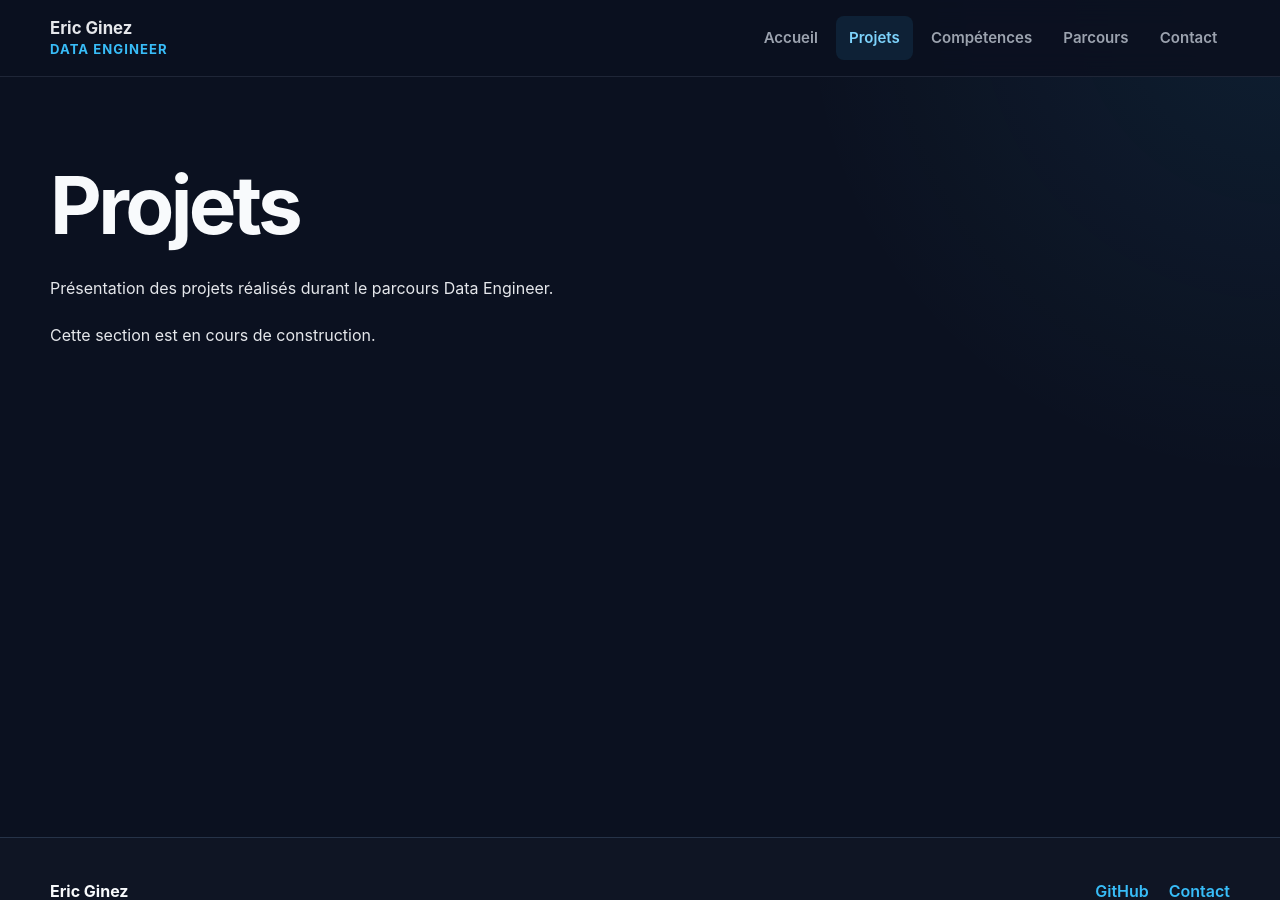
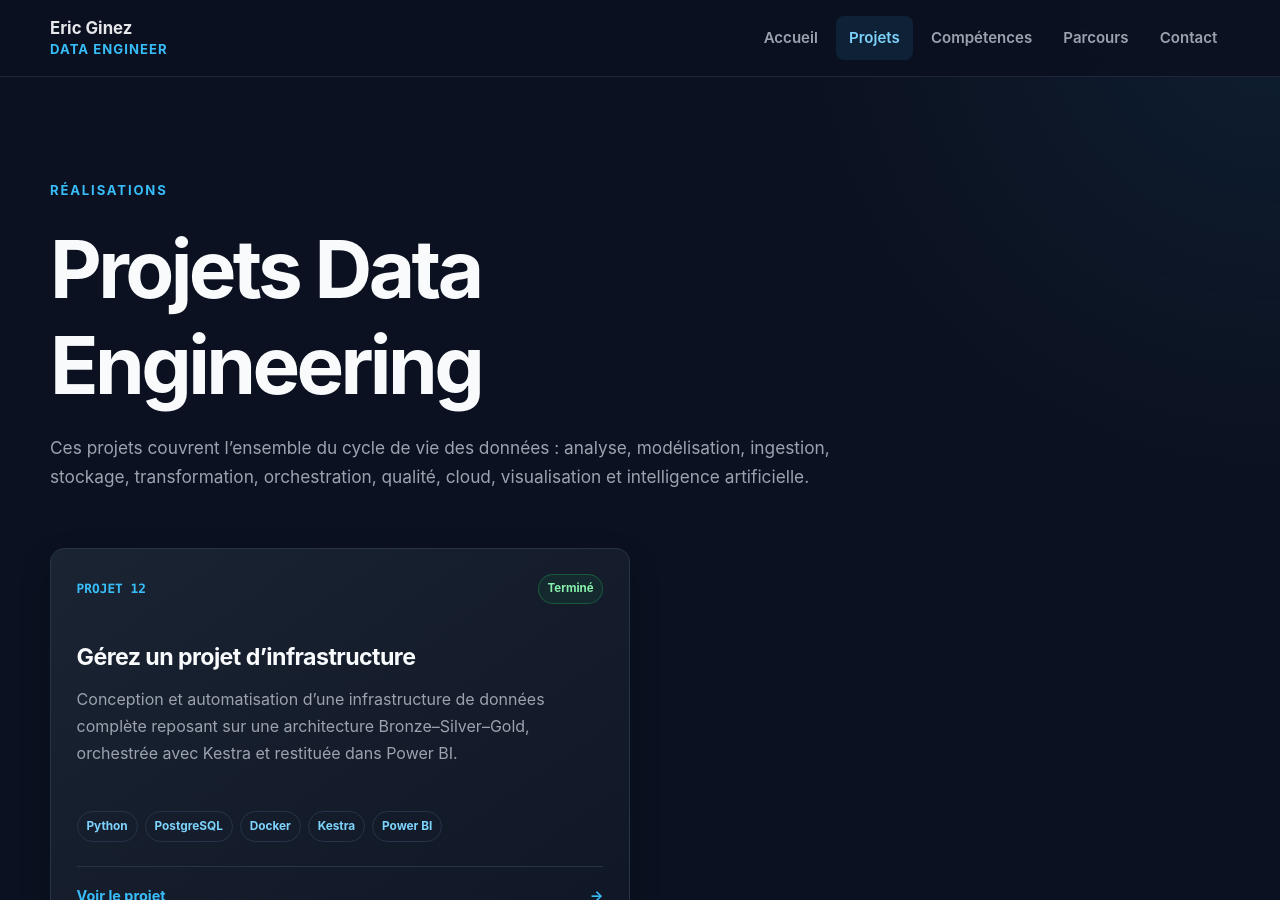
Before and after one commit to ericginez/ericginez.github.io, a Jekyll site: the page built from projets.md, in a window 1280 px wide and 900 px high. Built offline with Jekyll 4.4.1, drawn with Linux system fonts in a browser that asks for light colours.

Commit message:
feat: ajoute la collection et le modèle des projets

```diff
--- /dev/null
+++ b/_includes/project-card.html
@@ -0,0 +1,42 @@
+{% assign project = include.project %}
+
+<article class="project-card">
+  <a
+    class="project-card-link"
+    href="{{ project.url | relative_url }}"
+    aria-label="Consulter le projet {{ project.project_number }} : {{ project.title }}"
+  >
+    <div class="project-card-header">
+      <span class="project-number">
+        Projet {{ project.project_number }}
+      </span>
+
+      {% if project.status %}
+        <span class="project-status">
+          {{ project.status }}
+        </span>
+      {% endif %}
+    </div>
+
+    <div class="project-card-content">
+      <h2>{{ project.title }}</h2>
+
+      {% if project.summary %}
+        <p>{{ project.summary }}</p>
+      {% endif %}
+    </div>
+
+    {% if project.technologies %}
+      <ul class="project-technologies" aria-label="Technologies utilisées">
+        {% for technology in project.technologies limit: 5 %}
+          <li>{{ technology }}</li>
+        {% endfor %}
+      </ul>
+    {% endif %}
+
+    <span class="project-card-action">
+      Voir le projet
+      <span aria-hidden="true">→</span>
+    </span>
+  </a>
+</article>
--- /dev/null
+++ b/_projects/projet-12.md
@@ -0,0 +1,133 @@
+---
+title: "Gérez un projet d’infrastructure"
+subtitle: "Pipeline ELT automatisé pour le suivi d’activités sportives"
+project_number: 12
+order: 12
+status: "Terminé"
+
+summary: >-
+  Conception et automatisation d’une infrastructure de données
+  complète reposant sur une architecture Bronze–Silver–Gold,
+  orchestrée avec Kestra et restituée dans Power BI.
+
+domain:
+  - Data Engineering
+  - Orchestration
+  - Business Intelligence
+  - Qualité des données
+
+technologies:
+  - Python
+  - PostgreSQL
+  - Docker
+  - Kestra
+  - Power BI
+  - Pytest
+  - GitHub
+
+github_url: "https://github.com/ericginez/sports-benefits-data-pipeline"
+---
+
+## Contexte
+
+Une entreprise souhaite encourager la pratique sportive de ses employés
+et automatiser l’attribution d’avantages liés à leur activité physique.
+
+La solution doit intégrer les données des ressources humaines, simuler
+des activités sportives, calculer les distances domicile-travail, produire
+des notifications et fournir des indicateurs consolidés aux équipes métier.
+
+## Objectifs
+
+Le projet répond à plusieurs objectifs :
+
+- intégrer des sources de données hétérogènes ;
+- automatiser les traitements récurrents ;
+- assurer la qualité et la traçabilité des données ;
+- produire des tables directement exploitables par Power BI ;
+- superviser l’exécution des différents pipelines ;
+- gérer les traitements initiaux et incrémentaux.
+
+## Architecture
+
+L’infrastructure repose sur une architecture en trois couches :
+
+### Bronze
+
+La couche Bronze conserve les données chargées ou générées dans leur
+forme initiale :
+
+- données des employés ;
+- profils sportifs ;
+- activités sportives ;
+- messages de notification.
+
+### Silver
+
+La couche Silver contient les données nettoyées, validées et enrichies :
+
+- calcul des distances domicile-travail ;
+- contrôle des types d’activités ;
+- suivi des lots incrémentaux ;
+- statut de livraison des notifications.
+
+### Gold
+
+La couche Gold fournit les données métier destinées à la restitution :
+
+- éligibilité des employés ;
+- jours de bien-être attribués ;
+- montant des primes sportives ;
+- agrégats mensuels ;
+- indicateurs par sport et unité métier.
+
+## Pipeline automatisé
+
+Deux workflows Kestra ont été mis en place.
+
+Le premier initialise l’environnement en chargeant les données RH,
+en calculant les distances, en générant l’historique sportif et en
+construisant les tables Gold.
+
+Le second traite les nouveaux lots incrémentaux, prépare les messages,
+envoie les notifications en attente et actualise les indicateurs métier.
+
+## Qualité des données
+
+La solution comprend une suite de tests automatisés couvrant notamment :
+
+- la validité des données RH ;
+- la cohérence des modes de transport ;
+- les distances domicile-travail ;
+- les activités initiales et incrémentales ;
+- la préparation et la livraison des messages ;
+- la réconciliation des couches Silver et Gold.
+
+Au total, **59 tests automatisés** valident le pipeline complet.
+
+## Résultats
+
+La version finale traite notamment :
+
+- **161 employés** ;
+- **3 847 activités historiques** ;
+- **83 employés éligibles** ;
+- **415 jours de bien-être attribués** ;
+- **15 sports suivis** ;
+- **574 agrégats mensuels**.
+
+Le reporting Power BI utilise uniquement les tables de la couche Gold,
+afin de séparer clairement les traitements techniques de l’exploitation
+métier.
+
+## Compétences démontrées
+
+- conception d’une architecture ELT ;
+- modélisation des couches Bronze, Silver et Gold ;
+- développement de traitements Python ;
+- orchestration avec Kestra ;
+- gestion de traitements incrémentaux ;
+- mise en place de tests automatisés ;
+- suivi de la qualité et de la traçabilité ;
+- création d’un reporting Power BI ;
+- gestion de versions avec Git et GitHub.
--- a/assets/css/main.css
+++ b/assets/css/main.css
@@ -589,3 +589,283 @@ strong {
     gap: 1.25rem;
   }
 }
+
+/* Projects listing */
+
+.projects-page {
+  padding-block: clamp(4rem, 8vw, 7rem);
+}
+
+.projects-heading {
+  max-width: 800px;
+  margin-bottom: 3.5rem;
+}
+
+.projects-heading h1 {
+  margin-bottom: 1.25rem;
+}
+
+.projects-heading > p:last-child {
+  color: var(--color-text-muted);
+  font-size: 1.08rem;
+}
+
+.projects-grid {
+  display: grid;
+  grid-template-columns: repeat(2, minmax(0, 1fr));
+  gap: 1.25rem;
+}
+
+.project-card {
+  min-width: 0;
+}
+
+.project-card-link {
+  display: flex;
+  flex-direction: column;
+
+  min-height: 100%;
+  padding: 1.6rem;
+
+  border: 1px solid var(--color-border);
+  border-radius: var(--radius-medium);
+
+  background:
+    linear-gradient(
+      145deg,
+      rgba(31, 41, 55, 0.78),
+      rgba(17, 24, 39, 0.72)
+    );
+
+  box-shadow: var(--shadow-card);
+
+  color: var(--color-text);
+
+  transition:
+    transform 160ms ease,
+    border-color 160ms ease;
+}
+
+.project-card-link:hover {
+  transform: translateY(-4px);
+
+  border-color: rgba(56, 189, 248, 0.55);
+  color: var(--color-text);
+}
+
+.project-card-header {
+  display: flex;
+  align-items: center;
+  justify-content: space-between;
+
+  margin-bottom: 2.5rem;
+  gap: 1rem;
+}
+
+.project-number {
+  color: var(--color-primary);
+  font-family: ui-monospace, SFMono-Regular, Consolas, monospace;
+  font-size: 0.8rem;
+  font-weight: 700;
+  text-transform: uppercase;
+}
+
+.project-status {
+  padding: 0.25rem 0.55rem;
+
+  border: 1px solid rgba(34, 197, 94, 0.3);
+  border-radius: 999px;
+
+  background-color: rgba(34, 197, 94, 0.08);
+
+  color: #86efac;
+  font-size: 0.72rem;
+  font-weight: 700;
+}
+
+.project-card-content h2 {
+  margin-bottom: 0.9rem;
+
+  font-size: 1.45rem;
+}
+
+.project-card-content p {
+  color: var(--color-text-muted);
+}
+
+.project-technologies {
+  display: flex;
+  flex-wrap: wrap;
+
+  margin: auto 0 0;
+  padding: 1.5rem 0 0;
+  gap: 0.45rem;
+
+  list-style: none;
+}
+
+.project-technologies li {
+  padding: 0.28rem 0.55rem;
+
+  border: 1px solid var(--color-border);
+  border-radius: 999px;
+
+  color: var(--color-primary-light);
+  font-size: 0.74rem;
+  font-weight: 650;
+}
+
+.project-card-action {
+  display: flex;
+  align-items: center;
+  justify-content: space-between;
+
+  margin-top: 1.5rem;
+  padding-top: 1.1rem;
+
+  border-top: 1px solid var(--color-border);
+
+  color: var(--color-primary);
+  font-size: 0.9rem;
+  font-weight: 700;
+}
+
+/* Individual project */
+
+.project-hero {
+  padding-block: clamp(4rem, 8vw, 7rem);
+
+  border-bottom: 1px solid var(--color-border);
+}
+
+.project-hero-grid {
+  display: grid;
+  grid-template-columns: minmax(0, 1.4fr) minmax(280px, 0.6fr);
+  align-items: start;
+  gap: clamp(3rem, 7vw, 7rem);
+}
+
+.project-hero h1 {
+  margin-bottom: 1.25rem;
+
+  font-size: clamp(2.7rem, 6vw, 5rem);
+}
+
+.project-subtitle {
+  margin-bottom: 1.25rem;
+
+  color: var(--color-primary-light);
+  font-size: 1.2rem;
+  font-weight: 650;
+}
+
+.project-summary {
+  max-width: 780px;
+
+  color: var(--color-text-muted);
+  font-size: 1.08rem;
+}
+
+.project-actions {
+  display: flex;
+  flex-wrap: wrap;
+
+  margin-top: 2rem;
+  gap: 1rem;
+}
+
+.project-metadata {
+  overflow: hidden;
+
+  border: 1px solid var(--color-border);
+  border-radius: var(--radius-medium);
+
+  background-color: rgba(17, 24, 39, 0.78);
+}
+
+.metadata-item {
+  padding: 1.25rem;
+}
+
+.metadata-item + .metadata-item {
+  border-top: 1px solid var(--color-border);
+}
+
+.metadata-item > span {
+  display: block;
+  margin-bottom: 0.6rem;
+
+  color: var(--color-text-muted);
+  font-size: 0.75rem;
+  font-weight: 700;
+  letter-spacing: 0.08em;
+  text-transform: uppercase;
+}
+
+.metadata-item ul {
+  margin: 0;
+  padding-left: 1.1rem;
+}
+
+.metadata-tags {
+  display: flex;
+  flex-wrap: wrap;
+
+  padding: 0 !important;
+  gap: 0.45rem;
+
+  list-style: none;
+}
+
+.metadata-tags li {
+  padding: 0.3rem 0.55rem;
+
+  border: 1px solid var(--color-border);
+  border-radius: 999px;
+
+  color: var(--color-primary-light);
+  font-size: 0.75rem;
+}
+
+.project-body {
+  max-width: 900px;
+  padding-block: clamp(4rem, 8vw, 7rem);
+}
+
+.project-body h2 {
+  margin-top: 3.5rem;
+  padding-bottom: 0.75rem;
+
+  border-bottom: 1px solid var(--color-border);
+
+  font-size: 2rem;
+}
+
+.project-body h2:first-child {
+  margin-top: 0;
+}
+
+.project-body h3 {
+  margin-top: 2rem;
+
+  color: var(--color-primary-light);
+}
+
+.project-body p,
+.project-body li {
+  color: var(--color-text-muted);
+}
+
+.project-body strong {
+  color: var(--color-text);
+}
+
+@media (max-width: 900px) {
+  .projects-grid {
+    grid-template-columns: 1fr;
+  }
+
+  .project-hero-grid {
+    grid-template-columns: 1fr;
+  }
+}
--- a/projets.md
+++ b/projets.md
@@ -2,14 +2,32 @@
 layout: default
 title: Projets
 permalink: /projets/
+description: Projets Data Engineering réalisés par Eric Ginez.
 ---
 
-<div class="container page-container" markdown="1">
+<section class="projects-page">
+  <div class="container">
+    <header class="projects-heading">
+      <p class="eyebrow">
+        Réalisations
+      </p>
 
-# Projets
+      <h1>Projets Data Engineering</h1>
 
-Présentation des projets réalisés durant le parcours Data Engineer.
+      <p>
+        Ces projets couvrent l’ensemble du cycle de vie des données :
+        analyse, modélisation, ingestion, stockage, transformation,
+        orchestration, qualité, cloud, visualisation et intelligence
+        artificielle.
+      </p>
+    </header>
 
-Cette section est en cours de construction.
+    {% assign ordered_projects = site.projects | sort: "order" %}
 
-</div>
+    <div class="projects-grid">
+      {% for project in ordered_projects %}
+        {% include project-card.html project=project %}
+      {% endfor %}
+    </div>
+  </div>
+</section>
```
Also changed, not shown: _layouts/project.html (added, +86 -0 lines).
